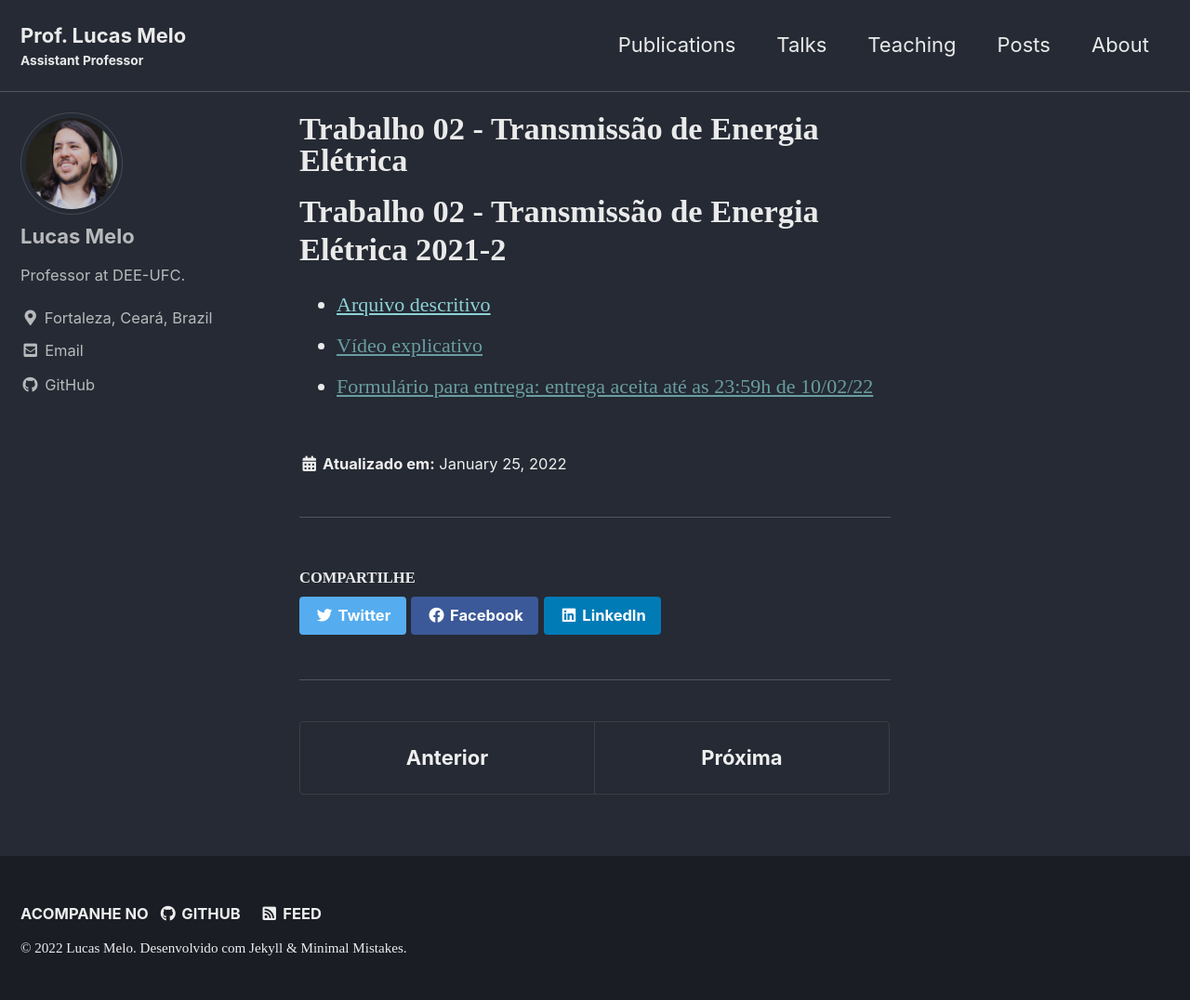
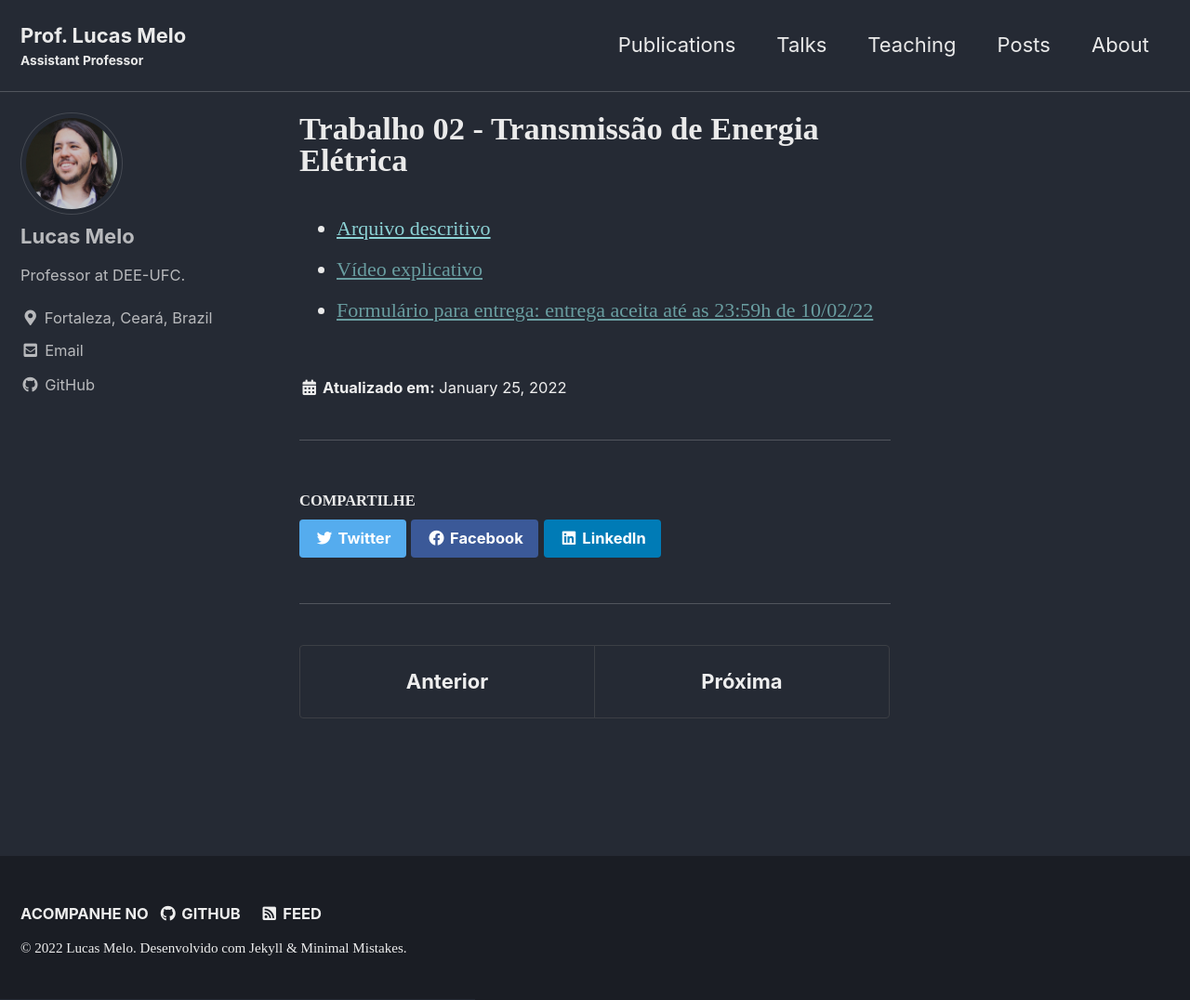
Before and after one commit to lucassm/lucassm.github.io, a Jekyll site: the page built from _teaching/TEE-2021-2/Trabalho-02/index.md, in a window 1280 px wide and 1076 px high. Shown: the whole window at 93% size. Built offline with Jekyll 4.4.1, drawn with Linux system fonts in a browser that asks for light colours; cached includes are drawn as plain includes; some web fonts are replaced.

Commit message:
UPDATE: Generic

```diff
--- a/_teaching/TEE-2021-2/Trabalho-02/index.md
+++ b/_teaching/TEE-2021-2/Trabalho-02/index.md
@@ -8,7 +8,6 @@ date: 2022-01-25
 location: Fortaleza, Brazil
 ---
 
-# Trabalho 02 - Transmissão de Energia Elétrica 2021-2
 - [Arquivo descritivo](https://drive.google.com/file/d/1QnfasRvPE5nSyhE-OKH8gN6iWHGp_1s3/view?usp=sharing)
 - [Vídeo explicativo]()
 - [Formulário para entrega: entrega aceita até as 23:59h de 10/02/22]()
```
Also changed, not shown: _teaching/DEE-2021-2/Trabalho-02/index.md (+0 -1 lines).
